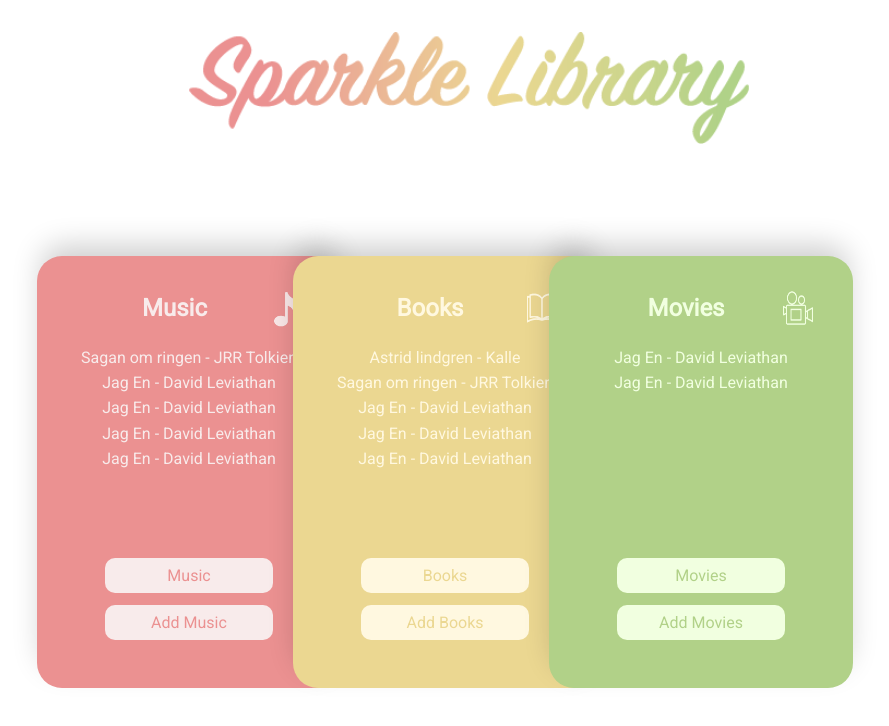
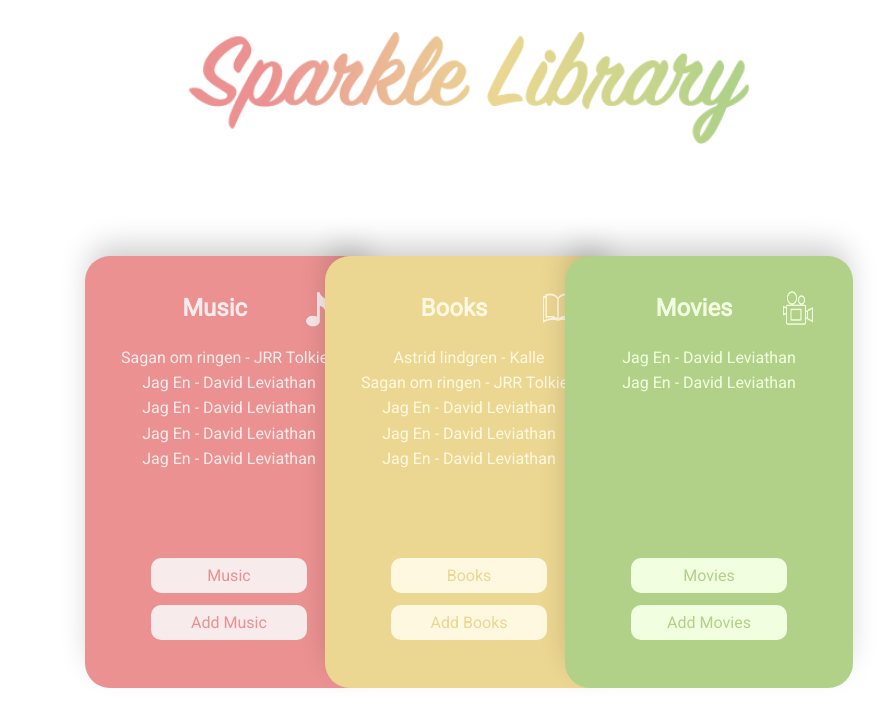
Before and after one commit to neda-jahadi/Sparkles, a React (Create React App) app: page / in a window 1280 px wide. Shown: the top 726 px of the page, without its empty margins (171-1060 px from the left). Built offline with nearby package versions, Linux system fonts and the light colour scheme.

Commit message:
fixat responsivitet i alla mobilelägen inklusive iphone 5 med hanna

```diff
--- a/src/App.css
+++ b/src/App.css
@@ -1,6 +1,5 @@
 /* Global css */
 .App {
-
 	height: 100vh;
 	width:100vw;
 	overflow:hidden;
@@ -16,44 +15,44 @@
 	height: 125vh;
 	flex-direction: column;
 	margin:0 auto;
-	/* NY */
-	padding-top: 25em;
+	padding-top:25em;
 }
 .card{
 	height:95%;
-	margin-top: -17em;
+	margin-top: -18em;
 }
 
 .start-card-wrapper input[type="radio"]:checked + label {
 	flex: 1 1 auto;
+	margin-bottom: -3em;
 }
+
 .start-card-wrapper  label {
 	flex: 0 0 auto;
 	transition: all 1s;
 }
-/*
-.first-card{
-	margin-top: -11em;
-}
-.second-card{
-	margin-top: -13em;
-}
-.third-card{
-	margin-top: -15em;
-} */
 
 /* DISPLAY NONE I DESKTOP VY på ALLT utom korten */
 .start-card-wrapper > input	{
 	display: none;
 }
-
-@media only screen
-	and (min-device-width: 1200px)
-	and (max-device-width: 1600px)
-	and (-webkit-min-device-pixel-ratio: 1) {
-	.start-card-wrapper {
+@media only screen and (max-height: 580px){
+	.start-card-wrapper{
+		height:150vh;
+		width:18em;
+		padding-top:23em;
 	}
-
+	.start-card-wrapper input[type="radio"]:checked + label {
+		margin-bottom: -1em;
+	}
+	.card{
+		margin-top: -16em;
+	}
+}
+@media only screen and (max-height: 700px){
+	.start-card-wrapper{
+		height:140vh
+	}
 }
 @media only screen and (min-width: 700px){
 	.start-card-wrapper{
@@ -88,10 +87,6 @@
 @media only screen and (min-width: 1200px){
 	.start-card-wrapper{
 		width:60%;
+		padding-left: 3em;
 	}
 }
-@media only screen and (min-width: 1200px){
-	.start-card-wrapper{
-		width:60%;
-	}
-}
--- a/src/components/FormComponent.jsx
+++ b/src/components/FormComponent.jsx
@@ -67,9 +67,6 @@ const FormComponent = ()=>{
         break;
     }
 
-
-
-
     return(
     <>
 
--- a/src/components/StartCard.css
+++ b/src/components/StartCard.css
@@ -22,7 +22,7 @@
 
 .start-card{
 	display: flex;
-	min-height: 25em;
+	min-height: 23em;
 	flex-direction: column;
 	justify-content: space-around;
     padding: 0 2em 3em;
@@ -69,7 +69,17 @@
 	cursor: pointer;
 
 }
-
+@media only screen and (max-height: 580px){
+	.start-card{
+		min-height: 19em;
+	}
+	.icon{
+		display: none;
+	}
+	.title-container{
+		padding: 0em;
+	}
+}
 @media only screen and (min-width: 700px){
 	.start-card{
 		margin-left: -3em;
```
